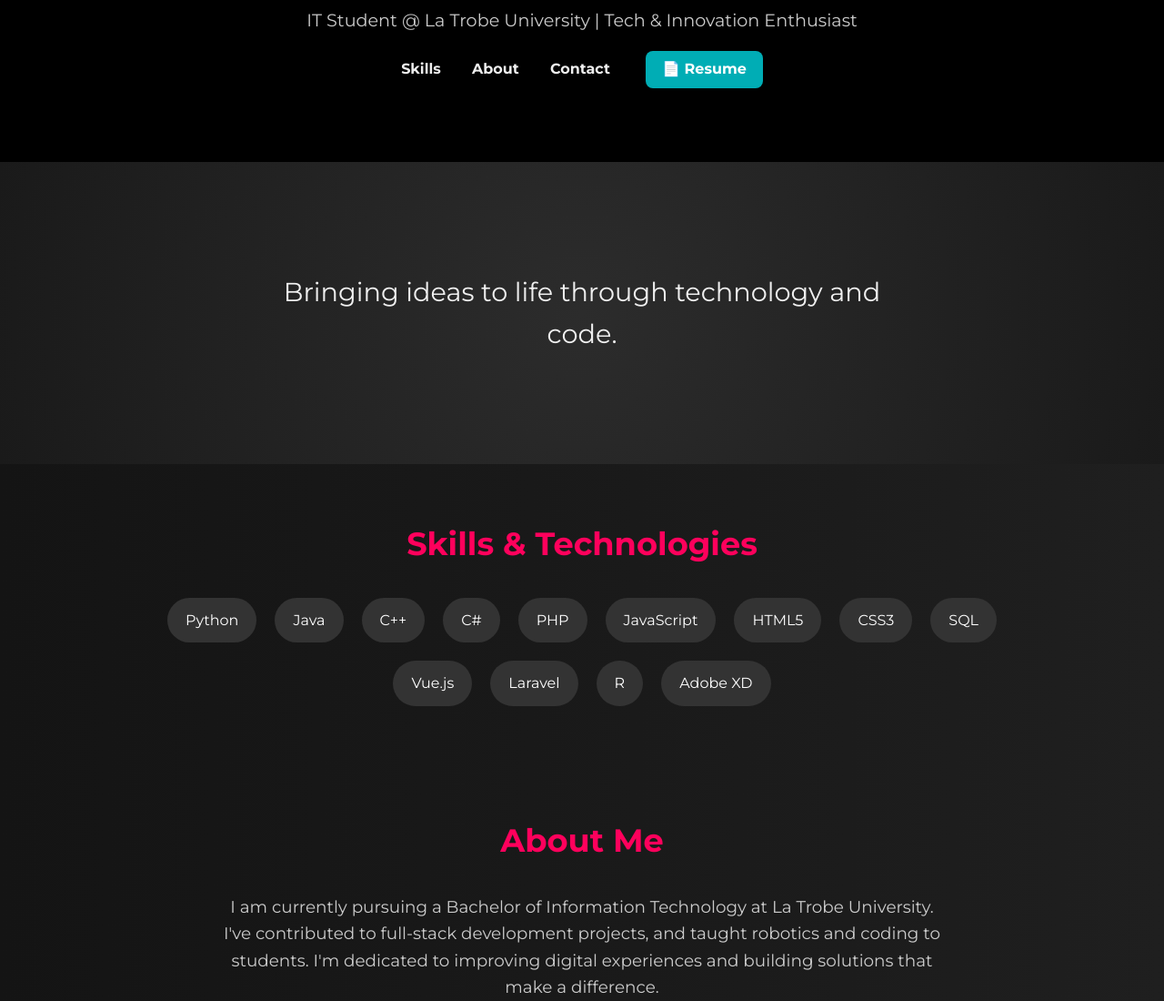
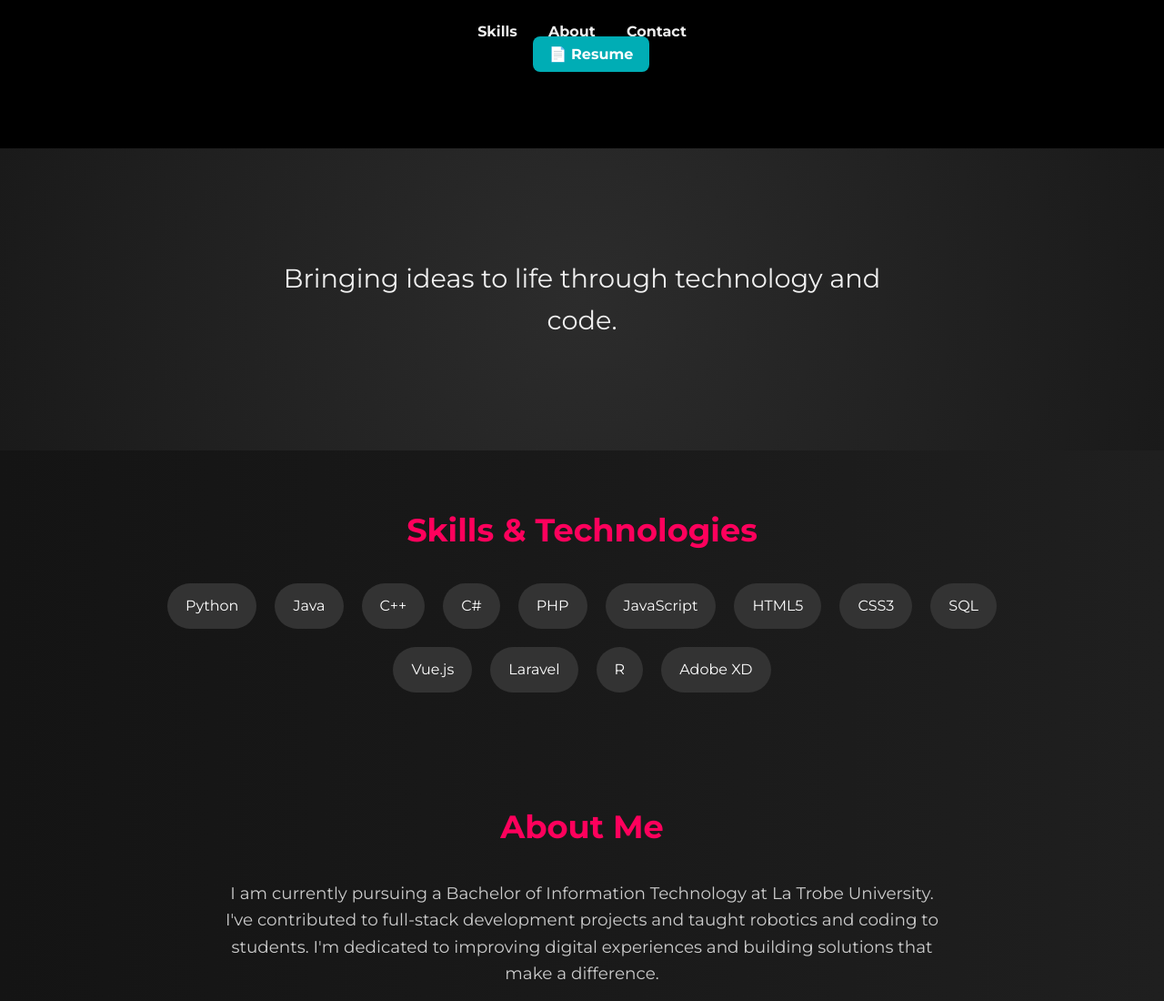
Before and after one commit to mehulkaushal29/mehulkaushal.github.io, a plain HTML site: page index.html in a window 1280 px wide. Shown: the part 200-1300 px from the top of the page at 91% size. Drawn offline with Linux system fonts and the light colour scheme.

Commit message:
Update index.html

```diff
--- a/index.html
+++ b/index.html
@@ -11,13 +11,12 @@
   <header>
     <div class="container">
       <h1>Mehul Kaushal <span class="tag">#OpenToWork</span></h1>
-      <p class="subtitle">IT Student @ La Trobe University | Tech & Innovation Enthusiast</p>
-      <nav>
+      <nav class="nav-links">
         <a href="#skills">Skills</a>
         <a href="#about">About</a>
         <a href="#contact">Contact</a>
-        <a href="Mehul Kaushal (Resume).pdf" download class="resume-button">📄 Resume</a>
       </nav>
+      <a href="Mehul Kaushal (Resume).pdf" download class="resume-button">📄 Resume</a>
     </div>
   </header>
 
@@ -40,7 +39,7 @@
   <section id="about">
     <div class="container">
       <h2>About Me</h2>
-      <p>I am currently pursuing a Bachelor of Information Technology at La Trobe University. I've contributed to full-stack development projects, and taught robotics and coding to students. I'm dedicated to improving digital experiences and building solutions that make a difference.</p>
+      <p>I am currently pursuing a Bachelor of Information Technology at La Trobe University. I've contributed to full-stack development projects and taught robotics and coding to students. I'm dedicated to improving digital experiences and building solutions that make a difference.</p>
     </div>
   </section>
 
```
